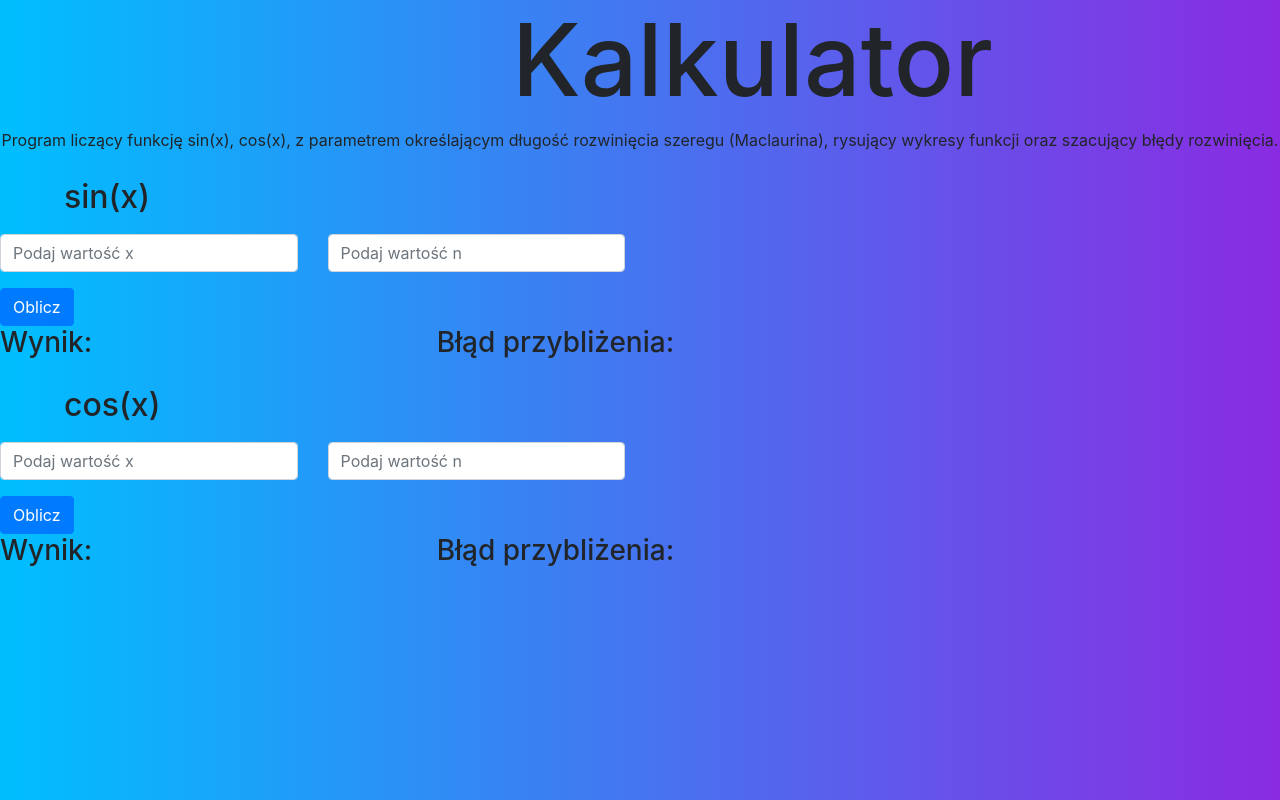
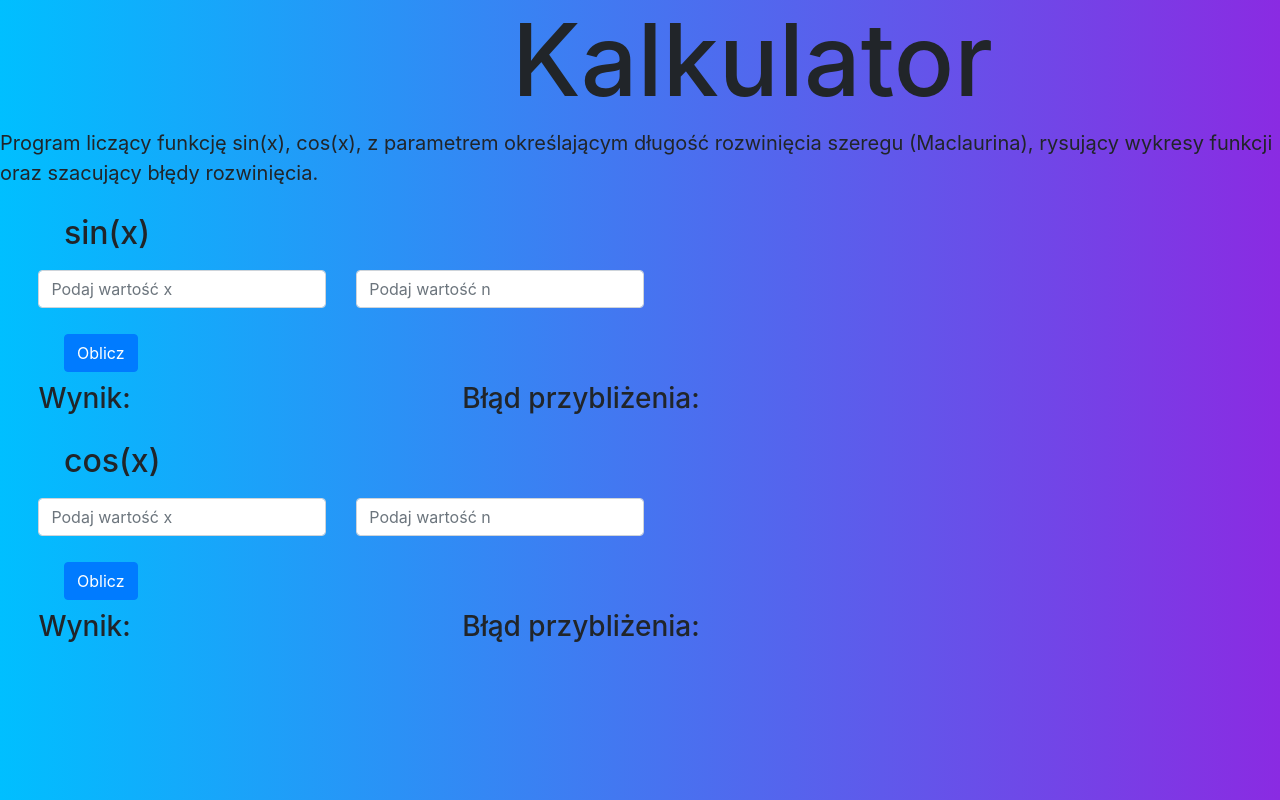
Before and after one commit to davido311/TaylorSeriesCalculator, a plain HTML site: page index.html in a window 1280 px wide. Drawn offline with nearby package versions, Linux system fonts and the light colour scheme.

Commit message:
Changes in styles

```diff
--- a/styles.css
+++ b/styles.css
@@ -14,4 +14,16 @@ h2{
 }
 p{
     padding: auto;
+    font-size: 20px;
 }
+
+
+.row{
+    padding-left: 3%;
+}
+
+.btn{
+    margin-left: 5%;
+    margin-top: 10px;
+    margin-bottom: 10px;
+}
```
